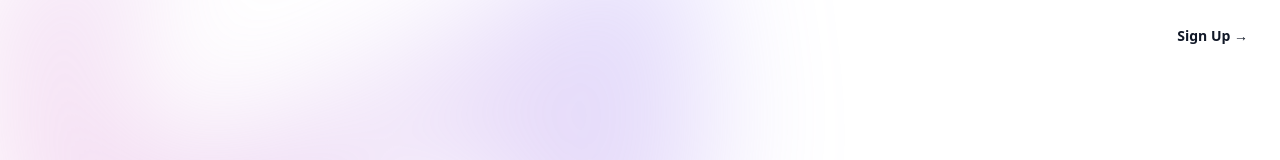
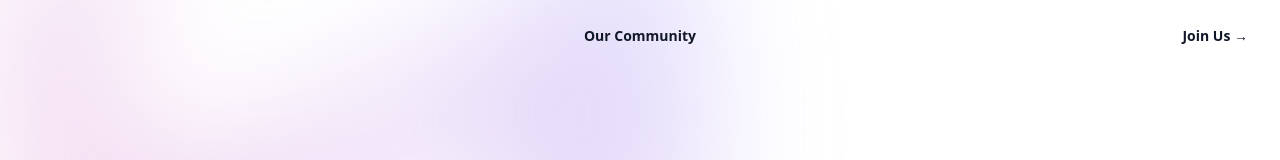
Before and after one commit to zbyte64/talkonclimate.org, a plain HTML site: page index.html in a window 1280 px wide. Shown: the top 160 px of the page. Drawn offline with nearby package versions, Linux system fonts and the light colour scheme.

Commit message:
add link to fediverse instance

```diff
--- a/index.html
+++ b/index.html
@@ -13,8 +13,11 @@
               <!-- img class="h-8 w-auto" src="https://tailwindui.com/img/logos/mark.svg?color=indigo&shade=600" alt=""-->
             </a>
           </div>
+          <div class="lg:flex lg:gap-x-12">
+            <a href="https://talkonclimate.social/" class="text-sm font-semibold leading-6 text-gray-900">Our Community</a>
+          </div>
           <div class="lg:flex lg:flex-1 lg:justify-end">
-            <a href="https://docs.google.com/forms/d/e/1FAIpQLSd8rIRkoQczJi7XDz2ZkYwlaevtW1xjRLdgdqN3ZAmwHFPvfw/viewform" class="text-sm font-semibold leading-6 text-gray-900">Sign Up <span aria-hidden="true">&rarr;</span></a>
+            <a href="https://docs.google.com/forms/d/e/1FAIpQLSd8rIRkoQczJi7XDz2ZkYwlaevtW1xjRLdgdqN3ZAmwHFPvfw/viewform" class="text-sm font-semibold leading-6 text-gray-900">Join Us <span aria-hidden="true">&rarr;</span></a>
           </div>
         </nav>
       </header>
```
